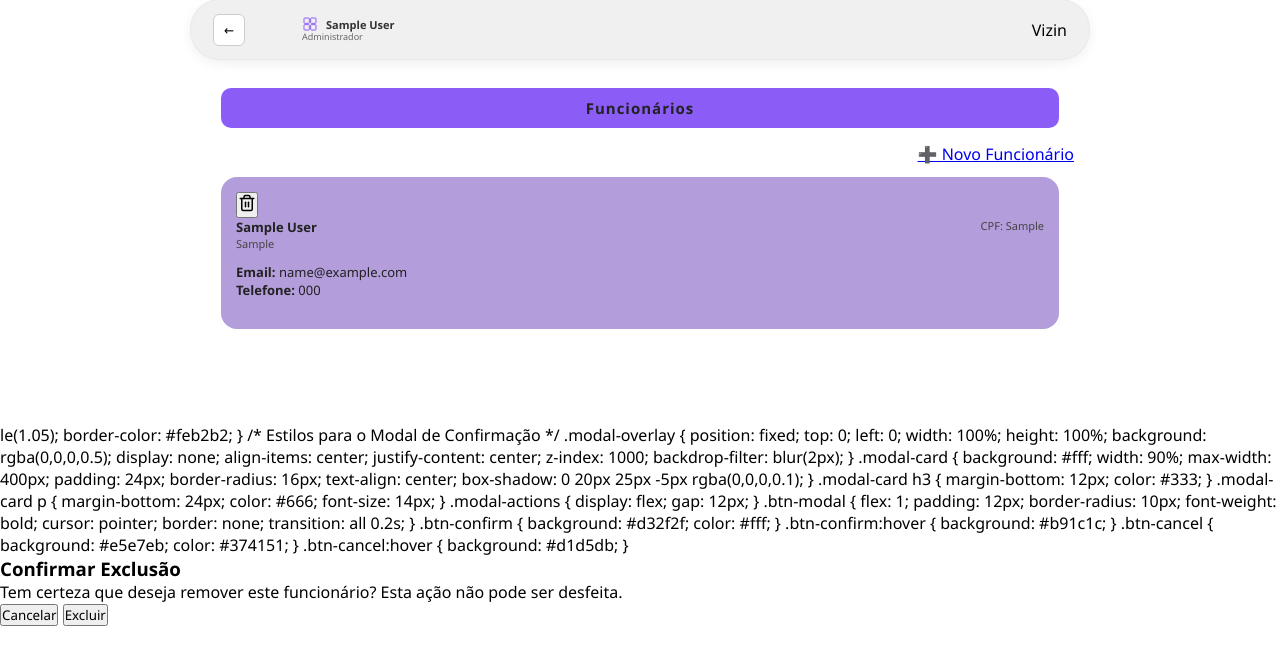
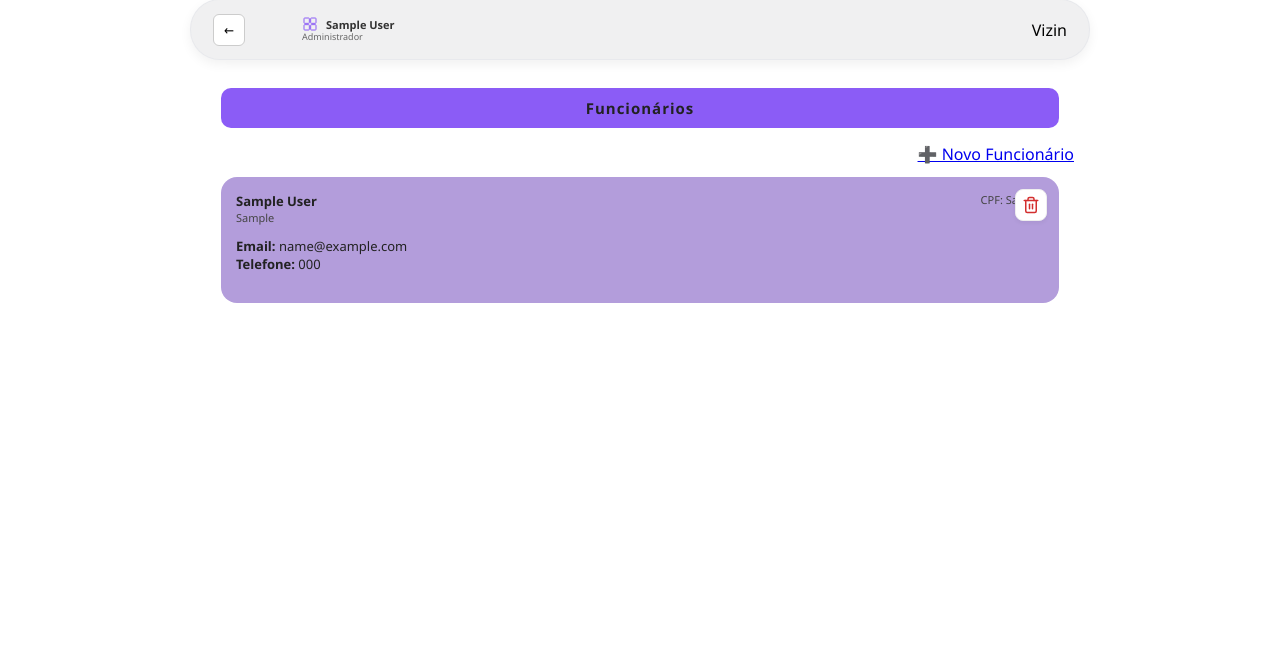
Before and after one commit to kojima-productions/vizin, a Django app: page /administrador/funcionarios/ in a window 1280 px wide. Shown: the part 21-686 px from the top of the page. Run offline with Django 5.2, Linux system fonts and the light colour scheme; a user stored in the database is signed in; tables that the repository leaves empty hold one stand-in row (values such as "Sample post").

Commit message:
fix: Lista de funcionarios

```diff
--- a/vizin/templates/administrador/lista_funcionarios.html
+++ b/vizin/templates/administrador/lista_funcionarios.html
@@ -64,10 +64,29 @@
     </div>
   </main>
 
-</body>
-</html>
-
-le(1.05);
+  <style>
+    /* Estilos para o botão de deletar no card */
+    .post-card { position: relative; }
+    .btn-delete-card {
+      position: absolute;
+      top: 12px;
+      right: 12px;
+      width: 32px;
+      height: 32px;
+      background: #fff;
+      border: 1px solid #eee;
+      border-radius: 8px;
+      display: flex;
+      align-items: center;
+      justify-content: center;
+      color: #d32f2f;
+      cursor: pointer;
+      transition: all 0.2s;
+      box-shadow: 0 2px 4px rgba(0,0,0,0.05);
+    }
+    .btn-delete-card:hover {
+      background: #fff5f5;
+      transform: scale(1.05);
       border-color: #feb2b2;
     }
 
```
